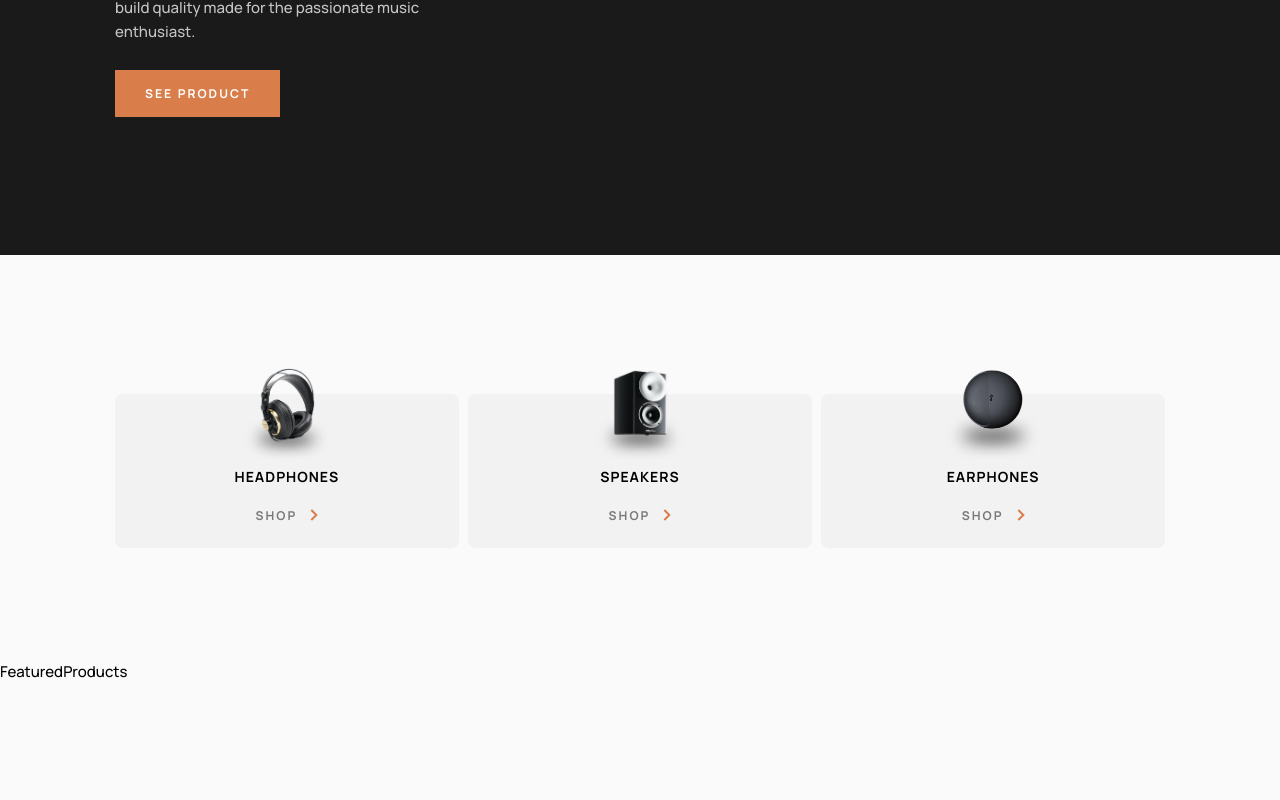
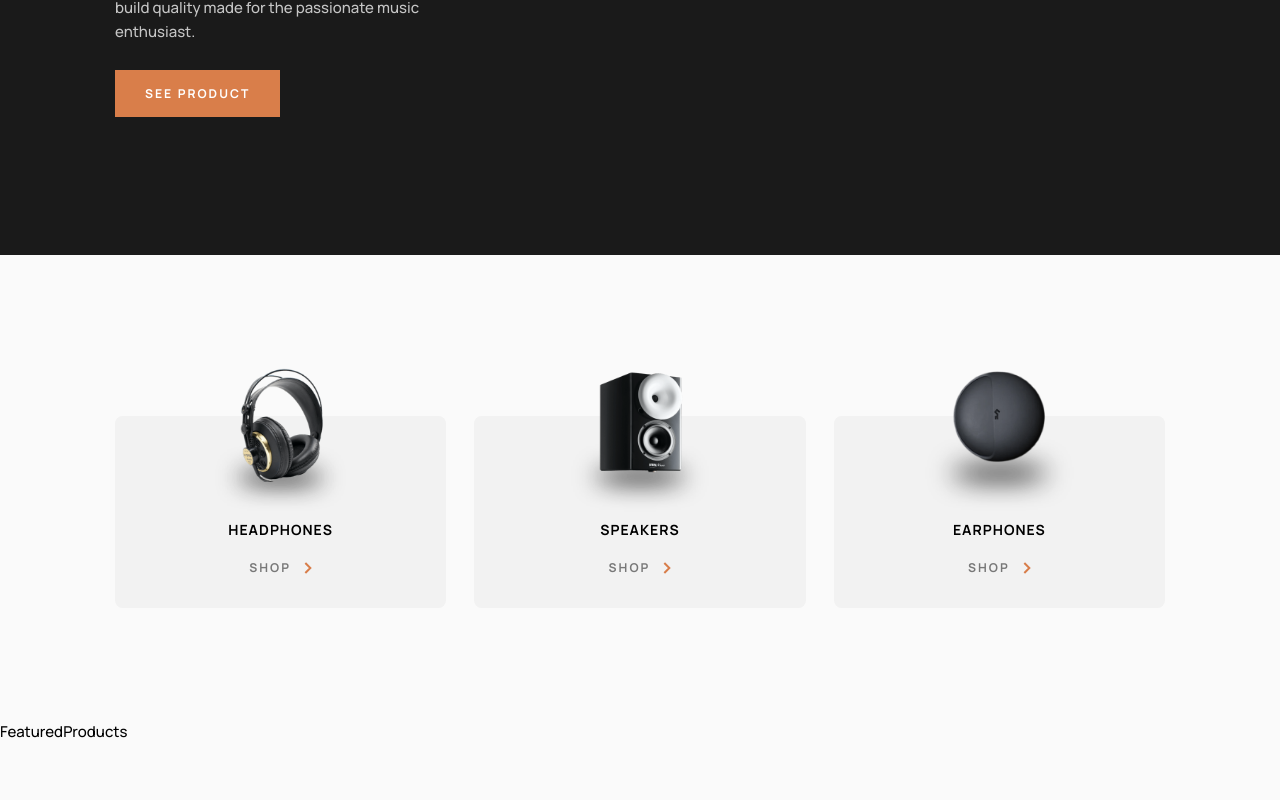
Before and after one commit to nofuenterr/audiophile, a React (Vite) app: page / in a window 1280 px wide. Shown: the part 386-1186 px from the top of the page. Built offline with nearby package versions, Linux system fonts and the light colour scheme.

Commit message:
feat: add styles on large screen sizes and group-hover style to categories component

```diff
--- a/src/components/shared/Categories.tsx
+++ b/src/components/shared/Categories.tsx
@@ -7,7 +7,7 @@ export default function Categories({ onClose }: { onClose?: () => void }) {
 		<div className="px-6 md:px-10">
 			<ContentWrapper>
 				<nav>
-					<ul className="grid h-min justify-items-center gap-4 md:grid-cols-3 md:gap-2.5">
+					<ul className="grid h-min justify-items-center gap-4 md:grid-cols-3 md:gap-2.5 lg:gap-7.5">
 						<Category onClose={onClose} category="headphones" />
 						<Category onClose={onClose} category="speakers" />
 						<Category onClose={onClose} category="earphones" />
@@ -25,28 +25,30 @@ interface CategoryProps {
 
 function Category({ category, onClose }: CategoryProps) {
 	return (
-		<li className="relative grid w-full justify-items-center">
+		<li className="relative w-full">
+			<Link
+				to={`/category/${category}`}
+				onClick={onClose}
+				className="group grid justify-items-center"
+			>
 				<div>
 					<img
-					className="h-26"
+						className="h-26 lg:h-40"
 						src={`/assets/shared/desktop/image-category-thumbnail-${category}.png`}
 						alt={`${category} category thumbnail`}
 					/>
 				</div>
-			<h2 className="category mb-4">{category}</h2>
-			<Link
-				to={`/category/${category}`}
-				onClick={onClose}
-				className="mb-5.5 flex items-center gap-3.5"
-			>
-				<span className="subtitle hover:text-primary opacity-50 hover:opacity-100">
+				<h2 className="category lg:heading-6 mb-4">{category}</h2>
+				<p className="mb-5.5 flex items-center gap-3.5 lg:mb-7.5">
+					<span className="subtitle group-hover:text-primary opacity-50 group-hover:opacity-100">
 						Shop
 					</span>
 					<span>
 						<img src={arrowRightIcon} alt="Arrow right icon" />
 					</span>
+				</p>
+				<div className="bg-light-700 absolute bottom-0 left-0 -z-10 h-41 w-full rounded-lg lg:h-51"></div>
 			</Link>
-			<div className="bg-light-700 absolute bottom-0 left-0 -z-10 h-41 w-full rounded-lg"></div>
 		</li>
 	);
 }
```
Lines whose indentation alone changed are shown as unchanged.
